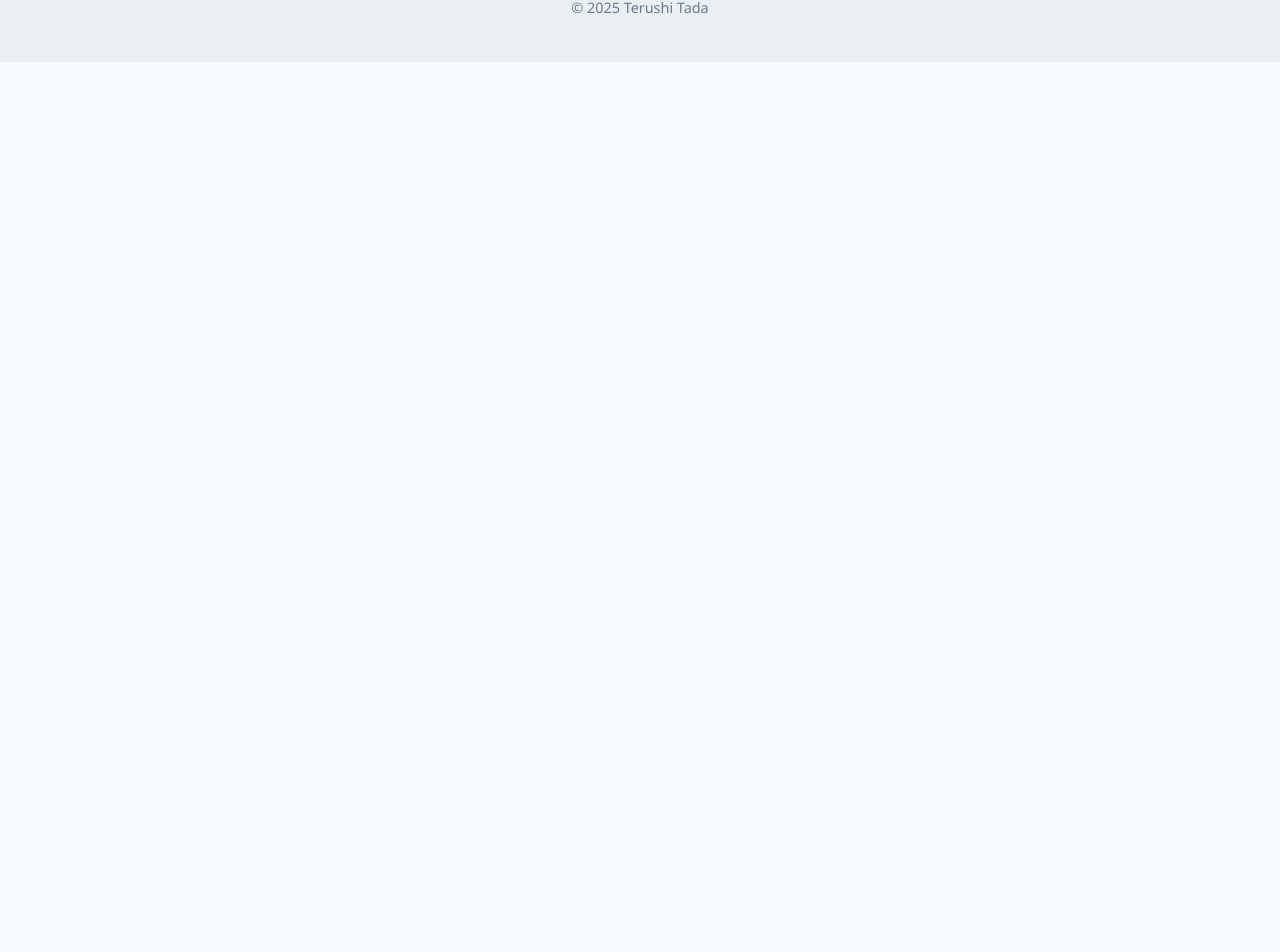
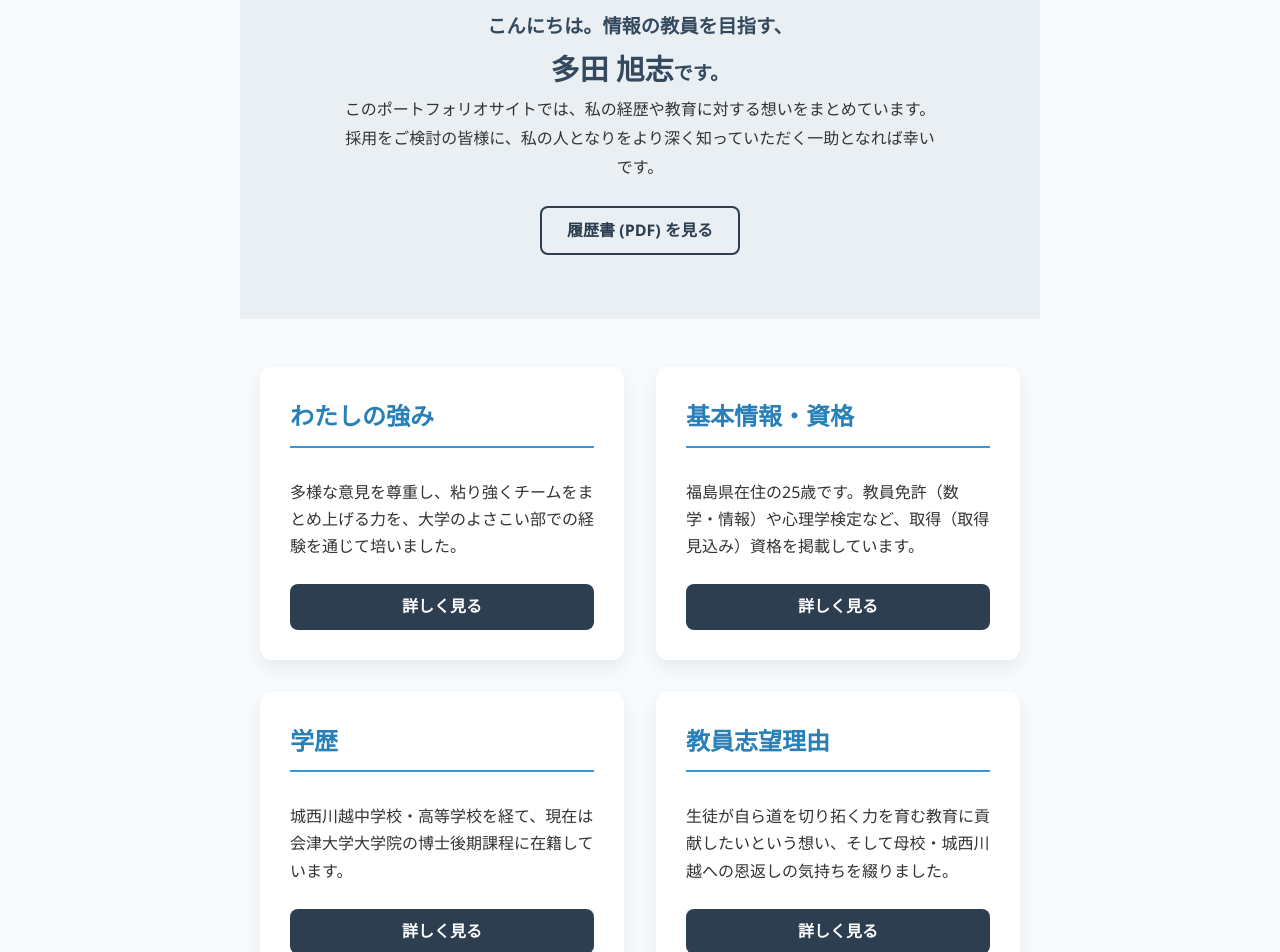
Before and after one commit to Terush/my-portfolio, a plain HTML site: page index.html in a window 1280 px wide. Shown: the part 388-1340 px from the top of the page. Before the commit the page ends 800 px from the top, so only its background shows below. Drawn offline with Linux system fonts and the light colour scheme.

Commit message:
Add files via upload

```diff
--- a/index.html
+++ b/index.html
@@ -1,4 +1,3 @@
-<!-- index.html -->
 <!DOCTYPE html>
 <html lang="ja">
 <head>
@@ -6,6 +5,7 @@
   <meta name="viewport" content="width=device-width, initial-scale=1.0">
   <title>多田 旭志のホームページ</title>
   <link rel="stylesheet" href="style.css">
+  <link rel="icon" href="./favicon.ico" type="image/x-icon">
 </head>
 <body>
   <header>
@@ -14,14 +14,47 @@
       <a href="strength.html">自己PR</a> |
       <a href="about.html">基本情報</a> |
       <a href="education.html">学歴</a> |
-      <a href="reason.html">教員志望理由</a>
-
+      <a href="reason.html">志望理由</a>
     </nav>
   </header>
 
   <main>
-    <p>情報の教員を目指す多田旭志のポートフォリオです。</p>
-    <p>上のリンクから自己紹介やPRをご覧ください。</p>
+    <section class="hero-section">
+      <div class="hero-text">
+        <h1 class="hero-title">主体的に学び、未来を切り拓く力を。</h1>
+        <p class="hero-subtitle">こんにちは。情報の教員を目指す、<br><span class="name-highlight">多田 旭志</span>です。</p>
+        <p>このポートフォリオサイトでは、私の経歴や教育に対する想いをまとめています。採用をご検討の皆様に、私の人となりをより深く知っていただく一助となれば幸いです。</p>
+
+        <a href="resume.pdf" class="hero-button" target="_blank">履歴書 (PDF) を見る</a>
+
+      </div>
+    </section>
+
+    <section class="contents-grid">
+      <div class="content-card">
+        <h2>わたしの強み</h2>
+        <p>多様な意見を尊重し、粘り強くチームをまとめ上げる力を、大学のよさこい部での経験を通じて培いました。</p>
+        <a href="strength.html" class="card-button">詳しく見る</a>
+      </div>
+
+      <div class="content-card">
+        <h2>基本情報・資格</h2>
+        <p>福島県在住の25歳です。教員免許（数学・情報）や心理学検定など、取得（取得見込み）資格を掲載しています。</p>
+        <a href="about.html" class="card-button">詳しく見る</a>
+      </div>
+
+      <div class="content-card">
+        <h2>学歴</h2>
+        <p>城西川越中学校・高等学校を経て、現在は会津大学大学院の博士後期課程に在籍しています。</p>
+        <a href="education.html" class="card-button">詳しく見る</a>
+      </div>
+
+      <div class="content-card">
+        <h2>教員志望理由</h2>
+        <p>生徒が自ら道を切り拓く力を育む教育に貢献したいという想い、そして母校・城西川越への恩返しの気持ちを綴りました。</p>
+        <a href="reason.html" class="card-button">詳しく見る</a>
+      </div>
+    </section>
   </main>
 
   <footer>
--- a/style.css
+++ b/style.css
@@ -232,6 +232,7 @@ table td:first-child {
     }
 
     .education-list li {
+        display: block; /* ★この一行を追加 */
         font-size: 1.2em;
         line-height: 1.8;
     }
@@ -250,36 +251,121 @@ table td:first-child {
     margin-top: 2.5em;
   }
 
-  /* 資格・免許テーブルのスタイル */
-  .license-table {
-    width: 100%;
-    border-collapse: collapse;
-    margin-top: 1.5em;
-    font-size: 1em; /* 文字サイズを親要素に合わせる */
+  /* --- index.html トップページ用の追加スタイル --- */
+
+/* ヒーローセクション */
+.hero-section {
+    text-align: center;
+    padding: 4em 20px;
+    background-color: #e9eff2; /* フッターと色を合わせる */
+    margin-bottom: 3em;
   }
 
-  /* テーブルのヘッダーとセル */
-  .license-table th,
-  .license-table td {
-    border-bottom: 1px solid #e9eff2; /* 区切り線を薄く */
-    padding: 12px 10px;
-    text-align: left;
-    vertical-align: middle;
+  .hero-title {
+    font-size: 2.5em;
+    color: #2c3e50;
+    margin-bottom: 0.5em;
   }
 
-  /* テーブルのヘッダー行 */
-  .license-table th {
-    background-color: #f8fbfd; /* 背景色を少しだけつける */
+  .hero-subtitle {
+    font-size: 1.2em;
     font-weight: 600;
-    color: #2c3e50;
-    white-space: nowrap; /* ヘッダーの改行を防ぐ */
+    color: #34495e;
+    margin-bottom: 1em;
   }
 
-  /* 「年」と「月」の列のスタイル */
-  .license-table th:nth-child(1),
-  .license-table th:nth-child(2),
-  .license-table td:nth-child(1),
-  .license-table td:nth-child(2) {
+  .hero-section p {
+    max-width: 600px;
+    margin: 0 auto;
+    line-height: 1.8;
+  }
+
+  /* コンテンツカードのグリッドレイアウト */
+  .contents-grid {
+    display: grid;
+    grid-template-columns: repeat(auto-fit, minmax(300px, 1fr));
+    gap: 2em;
+    padding: 0 20px;
+  }
+
+  /* 各コンテンツカードのスタイル */
+  .content-card {
+    background-color: #ffffff;
+    border-radius: 12px;
+    padding: 30px;
+    box-shadow: 0 8px 20px rgba(0, 0, 0, 0.07);
+    display: flex;
+    flex-direction: column;
+    transition: transform 0.2s ease-in-out, box-shadow 0.2s ease-in-out;
+  }
+
+  .content-card:hover {
+    transform: translateY(-5px);
+    box-shadow: 0 12px 25px rgba(0, 0, 0, 0.1);
+  }
+
+  .content-card h2 {
+    color: #2980b9;
+    margin-top: 0;
+    border-bottom: 2px solid #3498db;
+    padding-bottom: 10px;
+    margin-bottom: 15px;
+  }
+
+  .content-card p {
+    flex-grow: 1; /* ボタンが常に一番下にくるように */
+    line-height: 1.7;
+    margin-bottom: 1.5em;
+  }
+
+  /* カード内のボタン */
+  .card-button {
+    display: inline-block;
+    text-decoration: none;
+    background-color: #2c3e50;
+    color: #ffffff;
+    padding: 10px 20px;
+    border-radius: 8px;
     text-align: center;
-    width: 2.5em; /* 幅を固定してレイアウトを整える */
+    font-weight: bold;
+    transition: background-color 0.2s ease;
   }
+
+  .card-button:hover {
+    background-color: #34495e;
+  }
+
+  /* モバイル表示の調整 */
+  @media (max-width: 600px) {
+    .hero-title {
+      font-size: 2em;
+    }
+    .contents-grid {
+      padding: 0;
+    }
+  }
+
+  /* --- 履歴書PDFボタンのスタイル --- */
+.hero-button {
+    display: inline-block;
+    margin-top: 1.5em; /* ボタンの上の余白 */
+    padding: 10px 25px;
+    border: 2px solid #2c3e50; /* ヘッダーの色に合わせた枠線 */
+    border-radius: 8px;
+    color: #2c3e50; /* 文字色 */
+    background-color: transparent; /* 背景は透明に */
+    text-decoration: none;
+    font-weight: bold;
+    transition: all 0.2s ease-in-out;
+  }
+
+  .hero-button:hover {
+    background-color: #2c3e50; /* マウスを乗せたら背景色を塗る */
+    color: #ffffff; /* 文字色を白に */
+  }
+
+  /* --- 強調したい名前用のスタイル --- */
+.name-highlight {
+    font-weight: 1000; /* 少し太字にする */
+    font-size: 1.5em;  /* ★この一行を追加 */
+  }
```
Also changed, not shown: about.html (+9 -38 lines), education.html (+1 -1 lines), reason.html (+2 -3 lines), strength.html (+1 -1 lines), reason.jpg (added), 2 other files.
